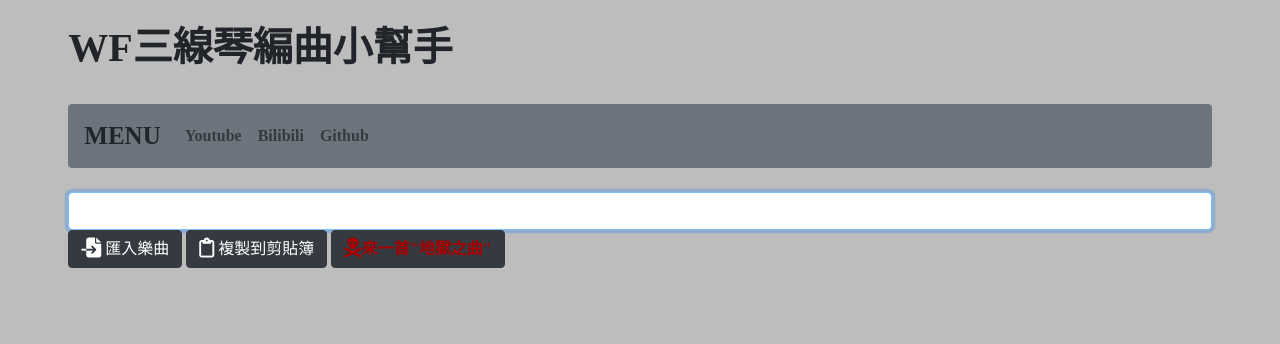
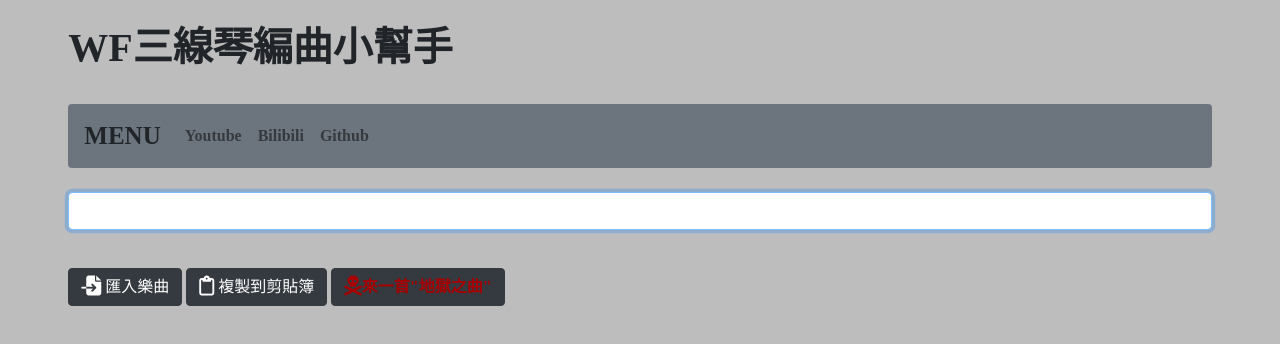
Before and after one commit to RainMeoCat/WF-Shawzin-music-maker, a plain HTML site: page index.html in a window 1280 px wide. Both pictures are taken after a click on the button "複製到剪貼簿". Drawn offline with nearby package versions, Linux system fonts and the light colour scheme; no server answers.

Commit message:
Css bug fixed and arranged the function in the order of time

```diff
--- a/index.html
+++ b/index.html
@@ -62,7 +62,7 @@
   </nav>
   <br>
 <input class="form-control" id="SongString">
-<input class="form-control" id="HellSongString" style="display:none">
+<input class="form-control" id="HellSongString" style="visibility:hidden">
     <button class="btn btn-dark" onclick="importSong()"><i class="fas fa-file-import fa-lg"></i> 匯入樂曲</button>
     <button class="btn btn-dark" onclick="copySong()" data-toggle="SSpopover"  data-placement="bottom"data-html="true" title="複製成功!" data-content="拿去遊戲裡貼上測試!"><i class="far fa-clipboard fa-lg"></i> 複製到剪貼簿</button>
     <button class="btn btn-dark" onclick="create_hell_song()"  data-toggle="HSSpopover" data-placement="bottom"data-html="true" title="複製成功!" data-content="拿去遊戲裡貼上測試!"><i class="fas fa-skull-crossbones fa-lg" style="color: #a80000"></i><font color="a80000"><b>來一首"地獄之曲"</b></font></button>
--- a/src/main.js
+++ b/src/main.js
@@ -1,17 +1,6 @@
 
 
-function copySong() {
-  const input = document.querySelector('#SongString');
-  input.select();
-  if (document.execCommand('copy')) {
-    document.execCommand('copy');
-    console.log('複製成功');
-    $("[data-toggle='SSpopover']").popover("toggle");
-    setTimeout(function () {
-      $("[data-toggle='SSpopover']").popover('hide');
-    }, 2000);
-  }
-}
+
 $(function () { $("[data-toggle='tooltip']").tooltip(); });
 var dialog = {
   "dialog": [
@@ -21,14 +10,12 @@ var dialog = {
     "最強的DPS戰甲就是TITANIA了，不接受反駁◑ω◐",
     "其實雨喵我根本沒有音樂底子，還要問我學鋼琴的弟弟ˊwˋ",
     "我的WARFRAME ID:RainMeoCat 記得標上註解喔!",
-    "最近好忙呀，沒有時間農(´༎ຶ۝༎ຶ)",
+    "最近好忙呀，沒有時間農இдஇ",
     "其實我也是很想彈一首Through The Fire And Flames呀｡ﾟヽ(ﾟ´Д`)ﾉﾟ｡",
     "雨喵家的貓貓叫蛋蛋，是隻美國短毛貓(*´∀`)~♥",
     "其實我的每隻戰甲都有買TennoGEN喔d(`･∀･)b"
   ]
 }
-console.log(Math.floor(Math.random() * 6))
-console.log(Object.keys(dialog.dialog).length)
 L2Dwidget.init({
   dialog: {
     enable: true,
@@ -64,3 +51,15 @@ function create_hell_song() {
     }, 2000);
   }
 }
+function copySong() {
+  const input = document.querySelector('#SongString');
+  input.select();
+  if (document.execCommand('copy')) {
+    document.execCommand('copy');
+    console.log('複製成功');
+    $("[data-toggle='SSpopover']").popover("toggle");
+    setTimeout(function () {
+      $("[data-toggle='SSpopover']").popover('hide');
+    }, 2000);
+  }
+}
```
